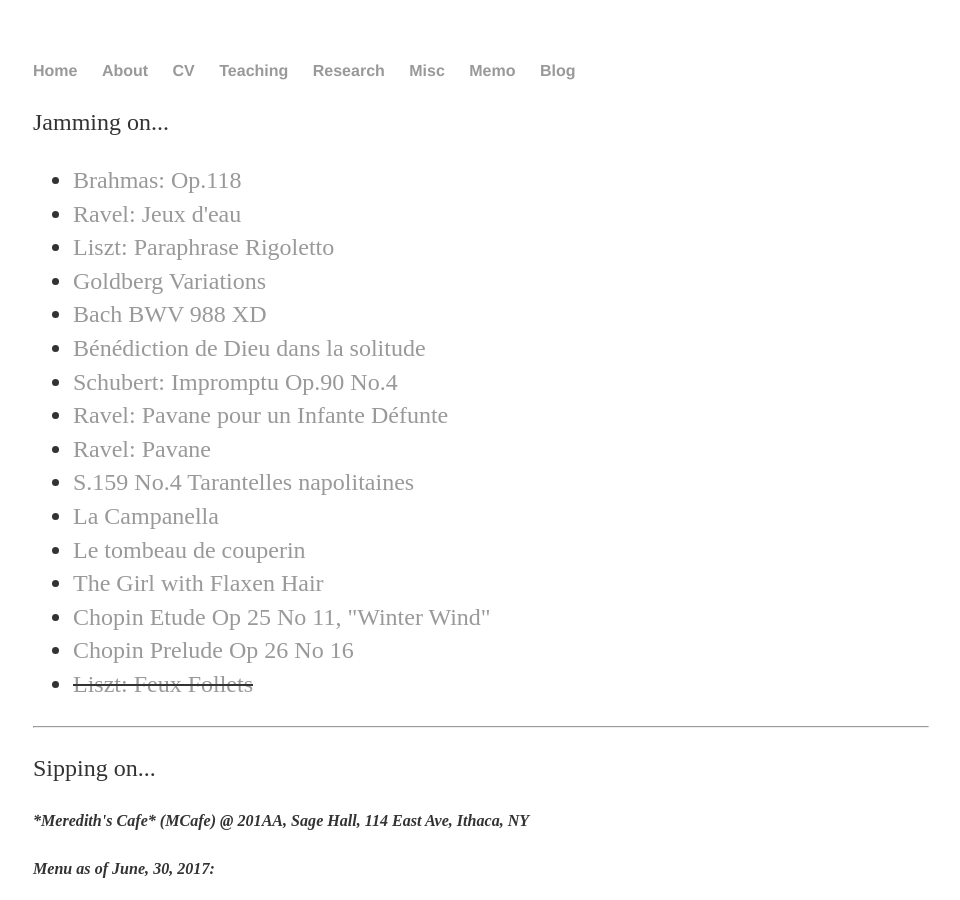
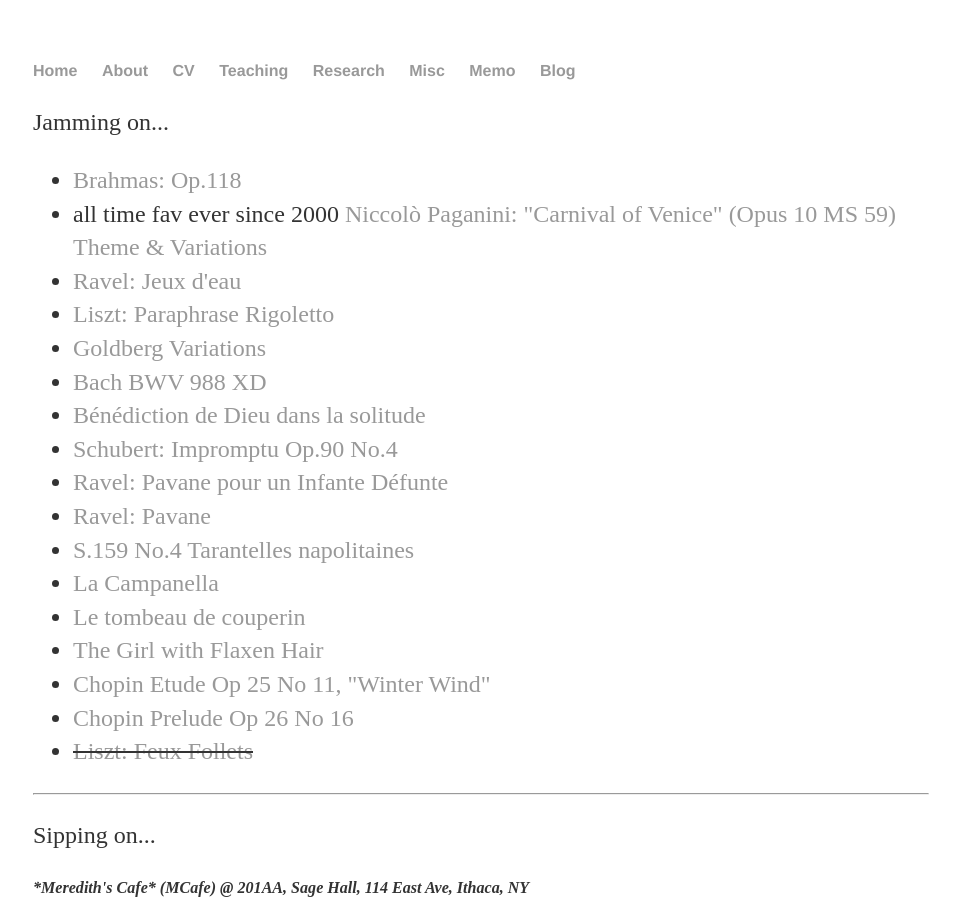
Before and after one commit to shenglih/shenglih.github.io, a Jekyll site: the page built from misc/index.html, in a window 1280 px wide and 900 px high. Shown: the whole window, without its empty margins (159-1119 px from the left). Built offline with Jekyll 4.4.1, drawn with Linux system fonts in a browser that asks for light colours.

Commit message:
Update index.html

```diff
--- a/misc/index.html
+++ b/misc/index.html
@@ -6,6 +6,7 @@ title: Shengli Hu, Misc
 	<p> Jamming on... </p>
 	<ul>
 		<li> <a href="/misc/Brahms_118.pdf">Brahmas: Op.118 </a> </li>
+		<li> all time fav ever since 2000 <a href="http://www.accordionist.net/68/"> Niccolò Paganini: "Carnival of Venice" (Opus 10 MS 59) Theme & Variations </a></li>
 		<li> <a href="/misc/Jeux_d_eau.pdf">Ravel: Jeux d'eau</a> </li>
 		<li> <a href="/misc/Rigoletto.pdf"> Liszt: Paraphrase Rigoletto</a></li>
 		<li> <a href="/misc/Goldberg_Variations__facsimile_.pdf"> Goldberg Variations</a> </li>
```
